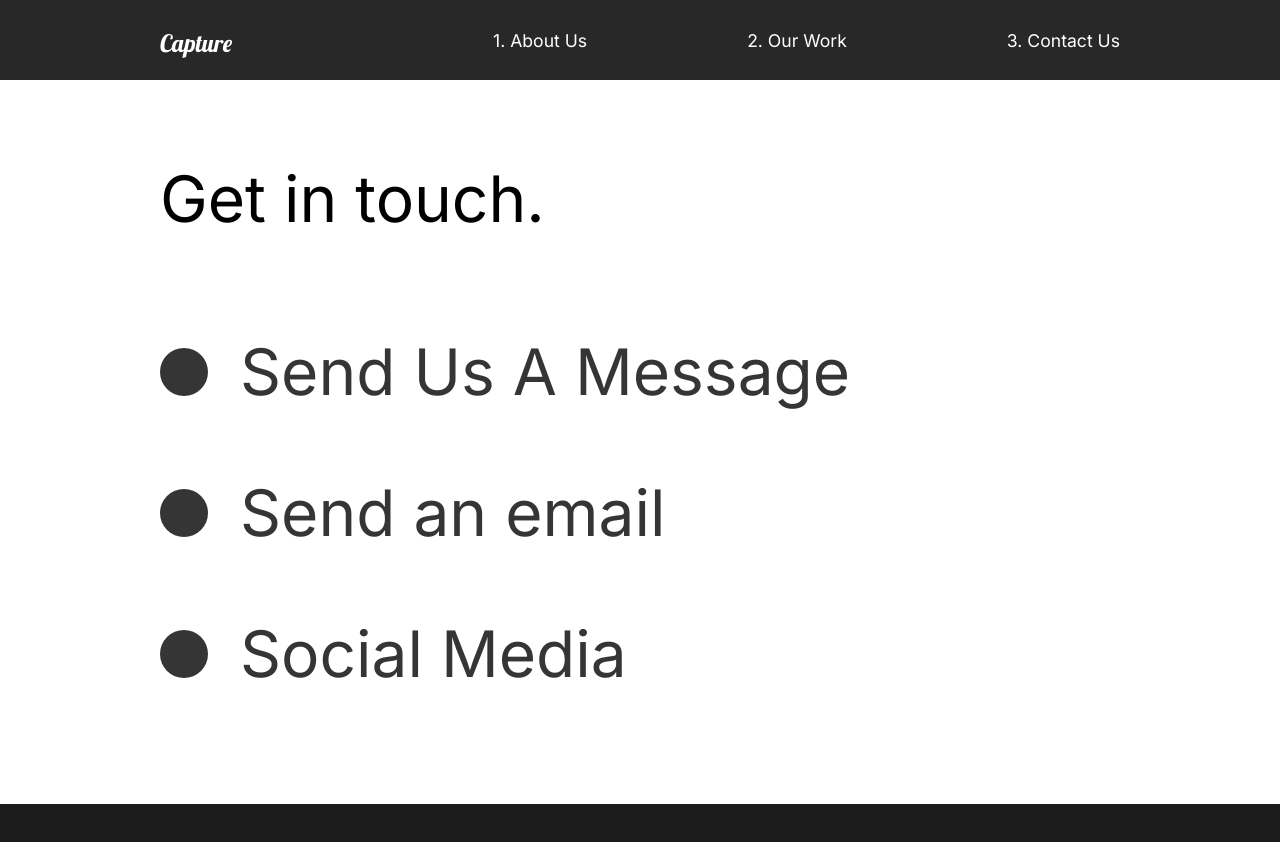
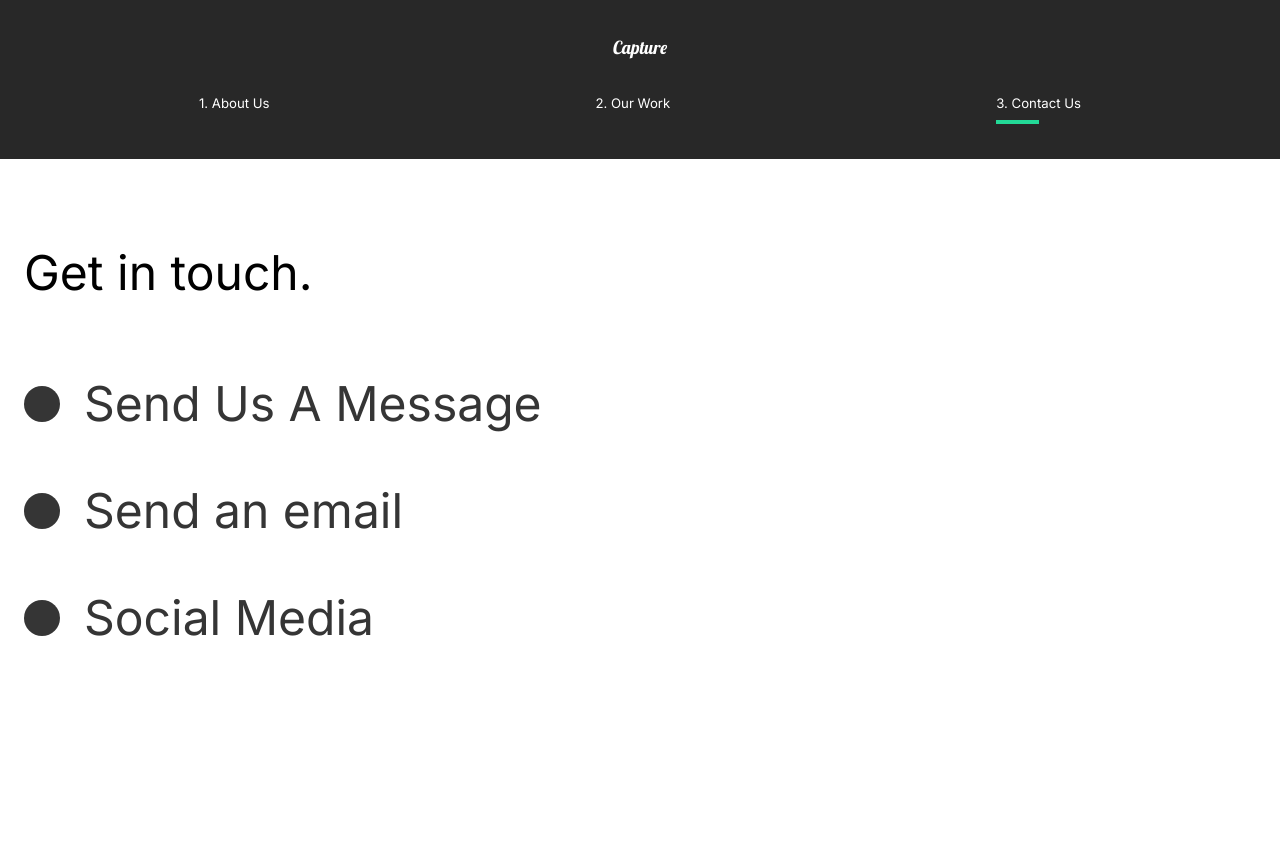
Before and after one commit to IceD0G/capture-portofolion-on-react, a React (Create React App) app: page /contact in a window 1280 px wide. Shown: the top 842 px of the page. Before the commit the page ends 804 px from the top, so only its background shows below. Built offline with nearby package versions, Linux system fonts and the light colour scheme.

Commit message:
Finish portfolio

```diff
--- a/src/components/FaqSection.js
+++ b/src/components/FaqSection.js
@@ -1,4 +1,4 @@
-import React, { useState } from 'react';
+import React from 'react';
 import styled from 'styled-components';
 import { About } from '../styles';
 import Toggle from './Toggle';
--- a/src/components/GlobalStyle.js
+++ b/src/components/GlobalStyle.js
@@ -8,9 +8,16 @@
   box-sizing: border-box
 }
 
+html{
+  @media(max-width: 1500px){
+    font-size: 75%;
+  }
+}
+
 body{
   background: #1b1b1b;
   font-family: 'Inter', sans-serif;
+  overflow-x: hidden;
 }
 
 button{
--- a/src/components/Nav.js
+++ b/src/components/Nav.js
@@ -1,8 +1,11 @@
 import React from 'react';
 import styled from 'styled-components';
 import { Link } from 'react-router-dom';
+import { motion } from 'framer-motion';
+import { useLocation } from 'react-router-dom';
 
 const Nav = () => {
+	const { pathname } = useLocation();
 	return (
 		<StyledNav>
 			<h1>
@@ -13,19 +16,32 @@
 			<ul>
 				<li>
 					<Link to='/'>1. About Us</Link>
+					<Line
+						transition={{ duration: 0.75 }}
+						initial={{ width: '0%' }}
+						animate={{ width: pathname === '/' ? '50%' : '0%' }}
+					/>
 				</li>
 				<li>
 					<Link to='/work'>2. Our Work</Link>
+					<Line
+						transition={{ duration: 0.75 }}
+						initial={{ width: '0%' }}
+						animate={{ width: pathname === '/work' ? '50%' : '0%' }}
+					/>
 				</li>
 				<li>
 					<Link to='/contact'>3. Contact Us</Link>
+					<Line
+						transition={{ duration: 0.75 }}
+						initial={{ width: '0%' }}
+						animate={{ width: pathname === '/contact' ? '50%' : '0%' }}
+					/>
 				</li>
 			</ul>
 		</StyledNav>
 	);
 };
-
-export default Nav;
 
 const StyledNav = styled.div`
 	min-height: 10vh;
@@ -35,6 +51,9 @@
 	align-items: center;
 	padding: 1rem 10rem;
 	background: #282828;
+	position: sticky;
+	top: 0;
+	z-index: 10;
 	a {
 		color: white;
 		text-decoration: none;
@@ -52,4 +71,34 @@
 		padding-left: 10rem;
 		position: relative;
 	}
+	@media (max-width: 1300px) {
+		flex-direction: column;
+		padding: 2rem 1rem;
+		#logo {
+			display: inline-block;
+			margin: 1rem;
+		}
+		ul {
+			padding: 2rem;
+			justify-content: space-around;
+			width: 100%;
+			li {
+				padding: 0;
+			}
+		}
+	}
 `;
+
+const Line = styled(motion.div)`
+	height: 0.3rem;
+	background: #23d997;
+	width: 0%;
+	position: absolute;
+	bottom: -80%;
+	left: 60%;
+	@media (max-width: 1300px) {
+		left: 0;
+	}
+`;
+
+export default Nav;
--- /dev/null
+++ b/src/components/ScrollTop.js
@@ -0,0 +1,15 @@
+import { useEffect } from 'react';
+import { useLocation } from 'react-router-dom';
+
+const ScrollTop = () => {
+	const { pathname } = useLocation();
+	useEffect(() => {
+		window.scroll({
+			top: 0,
+			left: 0,
+		});
+	}, [pathname]);
+	return null;
+};
+
+export default ScrollTop;
--- a/src/components/ServecesSection.js
+++ b/src/components/ServecesSection.js
@@ -70,6 +70,9 @@
 const Cards = styled.div`
 	display: flex;
 	flex-wrap: wrap;
+	@media (max-width: 1300px) {
+		justify-content: center;
+	}
 `;
 const Card = styled.div`
 	flex-basis: 20rem;
--- a/src/components/useScroll.js
+++ b/src/components/useScroll.js
@@ -5,7 +5,7 @@
 
 export const useScroll = () => {
 	const controls = useAnimation();
-	const [element, view] = useInView({ threshold: 0.5 });
+	const [element, view] = useInView({ threshold: 0.3 });
 	if (view) {
 		controls.start('show');
 	} else {
--- a/src/pages/AboutUs.js
+++ b/src/pages/AboutUs.js
@@ -5,6 +5,7 @@
 //Animation
 import { motion } from 'framer-motion';
 import { pageAnimation } from '../animation';
+import ScrollTop from '../components/ScrollTop';
 
 const AboutUs = () => {
 	return (
@@ -17,6 +18,7 @@
 			<AboutSection />
 			<ServecesSection />
 			<FaqSection />
+			<ScrollTop />
 		</motion.div>
 	);
 };
--- a/src/pages/ContactUs.js
+++ b/src/pages/ContactUs.js
@@ -45,10 +45,17 @@
 	padding: 5rem 10rem;
 	color: #353535;
 	min-height: 90vh;
+	@media (max-width: 1300px) {
+		padding: 2rem;
+		font-size: 1rem;
+	}
 `;
 const Title = styled.div`
 	margin-bottom: 4rem;
 	color: black;
+	@media (max-width: 1300px) {
+		margin-top: 5rem;
+	}
 `;
 const Hide = styled.div`
 	overflow: hidden;
--- a/src/pages/MovieDetails.js
+++ b/src/pages/MovieDetails.js
@@ -71,6 +71,10 @@
 	margin: 5rem 10rem;
 	align-items: center;
 	justify-content: space-around;
+	@media (max-width: 1300px) {
+		display: block;
+		margin: 2rem 2rem;
+	}
 `;
 const AwardStyle = styled.div`
 	padding: 5rem;
--- a/src/pages/OurWork.js
+++ b/src/pages/OurWork.js
@@ -17,6 +17,7 @@
 } from '../animation';
 
 import { useScroll } from '../components/useScroll';
+import ScrollTop from '../components/ScrollTop';
 
 const OurWork = () => {
 	const [element, controls] = useScroll();
@@ -63,6 +64,7 @@
 					<img src={goodtimes} alt='goodtimes' />
 				</Link>
 			</Movie>
+			<ScrollTop />
 		</Work>
 	);
 };
@@ -71,6 +73,9 @@
 	min-height: 100vh;
 	overflow: hidden;
 	padding: 5rem 10rem;
+	@media (max-width: 1300px) {
+		padding: 2rem 2rem;
+	}
 	h2 {
 		padding: 1rem 0rem;
 	}
--- a/src/styles.js
+++ b/src/styles.js
@@ -8,6 +8,11 @@
 	justify-content: space-between;
 	padding: 5rem 10rem;
 	color: white;
+	@media (max-width: 1300px) {
+		display: block;
+		padding: 2rem 2rem;
+		text-align: center;
+	}
 `;
 export const Description = styled.div`
 	flex: 1;
@@ -15,6 +20,12 @@
 	z-index: 2;
 	h2 {
 		font-weight: lighter;
+	}
+	@media (max-width: 1300px) {
+		padding: 0;
+		button {
+			margin: 2rem 0rem 5rem 0rem;
+		}
 	}
 `;
 export const Image = styled.div`
```
